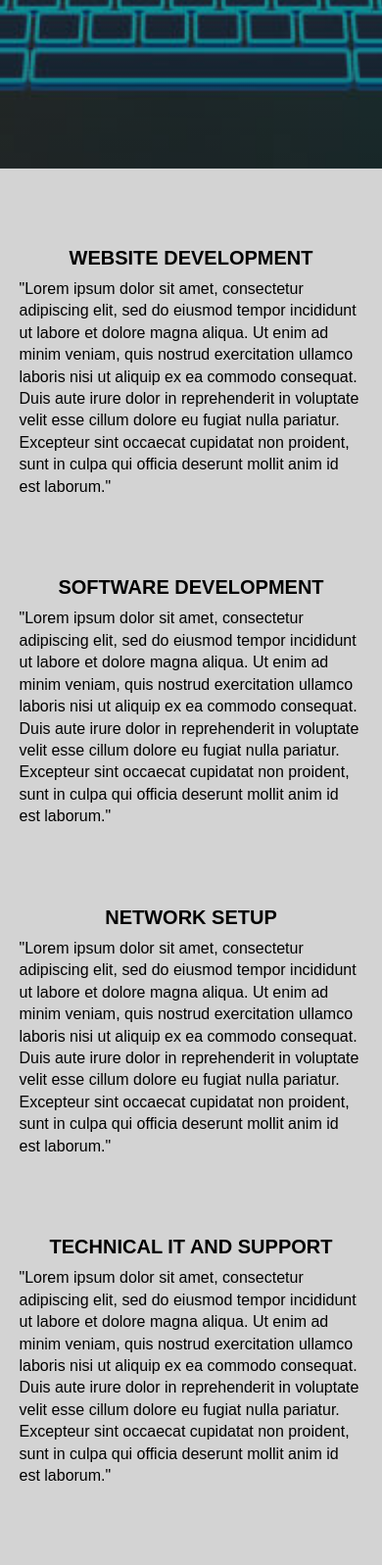
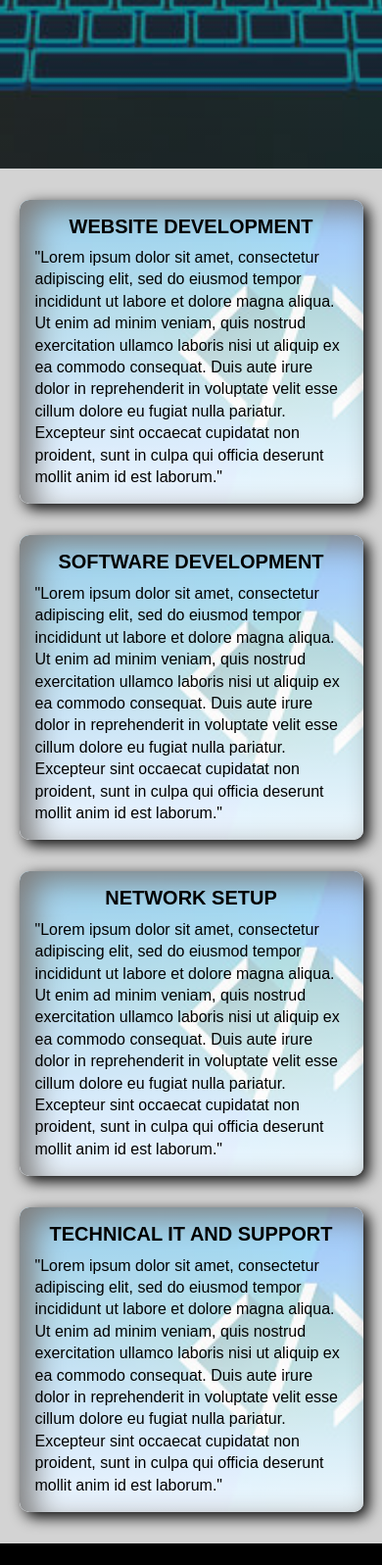
Before and after one commit to Marcel-harvey/Personal-website, a Flask app: page / in a window 390 px wide. Shown: the part 668-2265 px from the top of the page at 98% size. After the commit the page ends 2243 px from the top, so only its background shows below. Run offline with Flask 2, Linux system fonts and the light colour scheme; some libraries are stand-ins or nearby versions.

Commit message:
Added background imiages for services

```diff
--- a/website/static/css/Styles.css
+++ b/website/static/css/Styles.css
@@ -149,6 +149,13 @@ nav ul li a:hover {
 }
 
 .provided_services_headings {
+    background-image: linear-gradient(rgba(255, 255, 255, 0.5),
+    rgba(255, 255, 255, 0.9)), url('/static/Images/code.jpg');
+    background-repeat: no-repeat;
+    background-size: cover;
+    padding: 1em;
+    border-radius: 10px;
+    box-shadow: 5px 5px 15px black, 15px 10px 30px grey inset;
     box-sizing: border-box;
     flex-basis: 45%;
 }
@@ -168,7 +175,7 @@ nav ul li a:hover {
 
     /* Variables */
     :root {
-        --spacing: 5em;
+        --spacing: 2em;
     }
 
 
@@ -192,7 +199,7 @@ nav ul li a:hover {
     }
 
     .provided_services_headings {
-        padding-bottom: var(--spacing);
+        margin-bottom: var(--spacing);
     }
 }
 
```
Also changed, not shown: website/static/Images/code.jpg (added).
